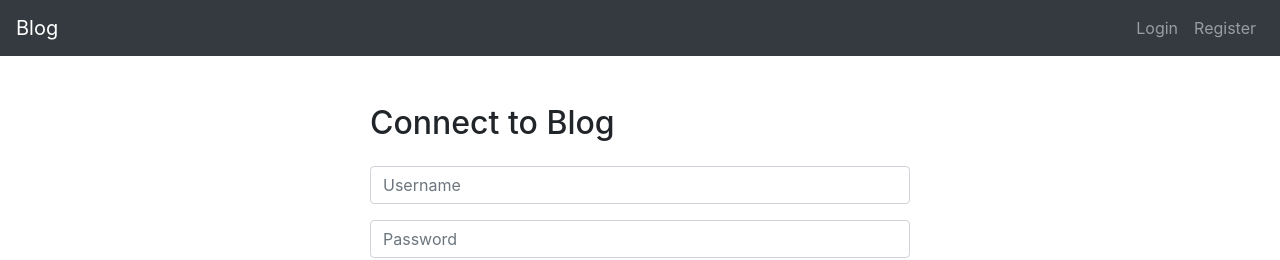
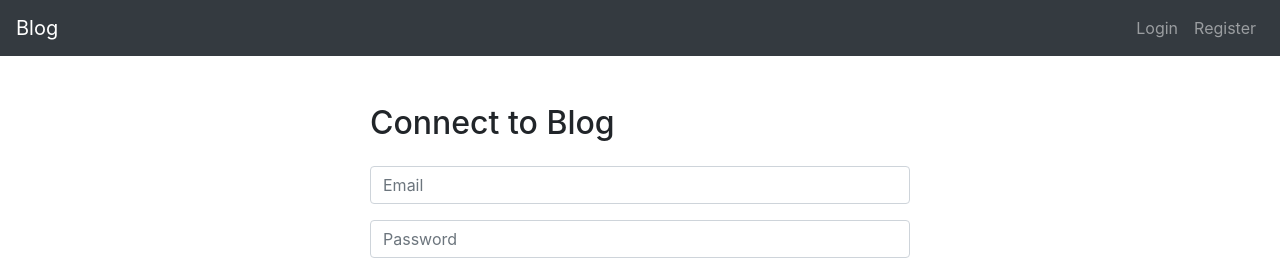
Before and after one commit to nimsajj/react-redux-saga-blog, a React (Create React App) app: page /login in a window 1280 px wide. Shown: the top 260 px of the page. Built offline with nearby package versions, Linux system fonts and the light colour scheme; what normalizr would draw is missing.

Commit message:
feature: LoginPage change username by email

```diff
--- a/src/features/auth/LoginPage.js
+++ b/src/features/auth/LoginPage.js
@@ -5,7 +5,7 @@ import { fetchUserLoginRequest } from "./redux/action";
 import FieldGroup from "../../ui/FieldGroup";
 
 export const LoginPage = () => {
-  const [username, setUsername] = useState("");
+  const [email, setEmail] = useState("");
   const [password, setPassword] = useState("");
 
   const dispatch = useDispatch();
@@ -13,12 +13,12 @@ export const LoginPage = () => {
 
   const status = useSelector((state) => state.currentUser.status);
 
-  const handleChangeUsername = (e) => setUsername(e.target.value);
+  const handleChangeEmail = (e) => setEmail(e.target.value);
   const handleChangePassword = (e) => setPassword(e.target.value);
 
   const canDispatch =
     (status === "initial" || status === "creates") &&
-    Boolean(username) &&
+    Boolean(email) &&
     Boolean(password);
 
   useEffect(() => {
@@ -31,8 +31,8 @@ export const LoginPage = () => {
     e.preventDefault();
 
     if (canDispatch) {
-      dispatch(fetchUserLoginRequest({ username, password }));
-      setUsername("");
+      dispatch(fetchUserLoginRequest({ email, password }));
+      setEmail("");
       setPassword("");
     }
   };
@@ -42,9 +42,10 @@ export const LoginPage = () => {
       <h2>Connect to Blog</h2>
       <form onSubmit={onLogin} className="mt-4">
         <FieldGroup
-          name="username"
-          value={username}
-          onChange={handleChangeUsername}
+          type="email"
+          name="email"
+          value={email}
+          onChange={handleChangeEmail}
         />
         <FieldGroup
           type="password"
```
